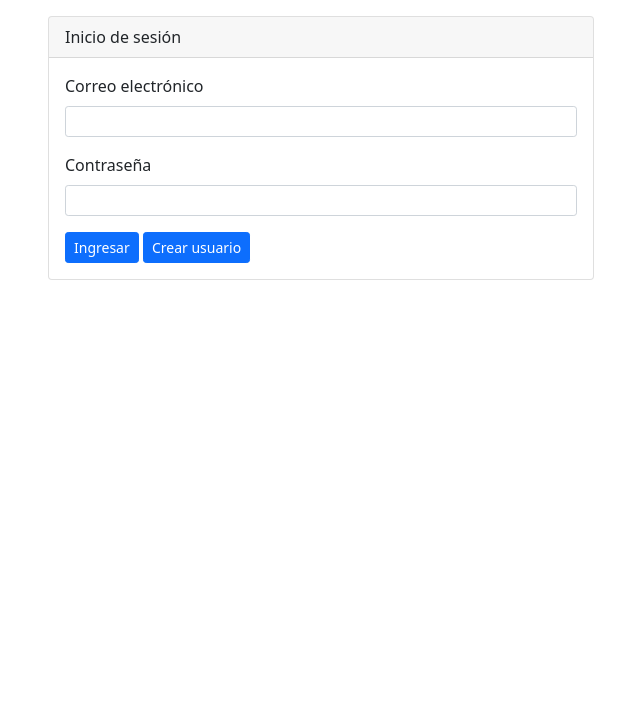
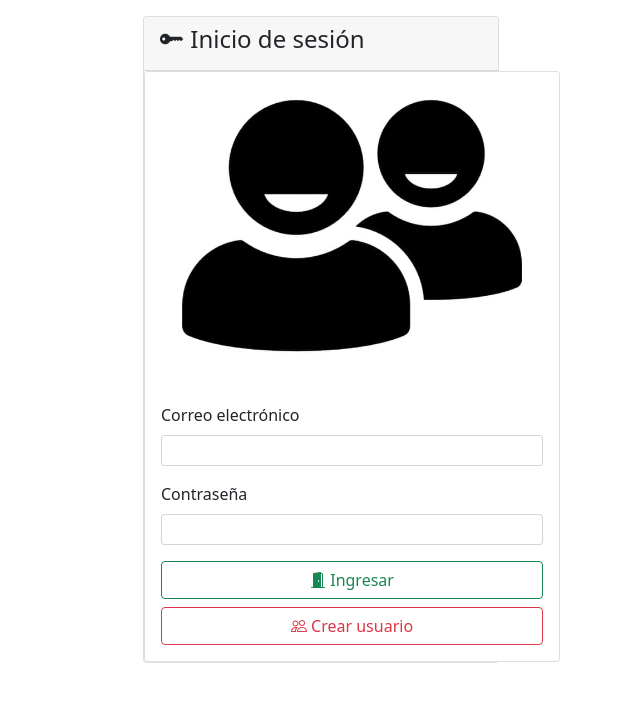
Before and after one commit to JuanHdzP/proyecto, a PHP site: page /sesion.php in a window 1280 px wide. Shown: the part 56-758 px from the top of the page, without its empty margins (319-959 px from the left). Run offline with PHP 8.4, Linux system fonts and the light colour scheme.

Commit message:
Nuevos botones y nuevo inicio de sesion

```diff
--- a/editoriales.php
+++ b/editoriales.php
@@ -24,9 +24,11 @@
                     <h4 i class="bi-printer"></i> Editoriales</h4>
                 </div>
                 <div class="card-body">
-                    <h5 a class="float-end btn btn-secondary" href="editorial.php" title="Crear editorial">
+                <div class="d-grid gap-2">
+                <a class="float-end btn btn-secondary" href="editorial.php" title="Crear editorial">
                         <i class="bi-plus-lg"></i>   Crear</h5>
                     </a>
+                </div>
                     <table class="table-striped table table-hover table-sm">
                         <thead>
                             <tr>
@@ -56,8 +58,10 @@ fin;
                             ?>
                         </tbody>
                     </table>
+                    <div class="d-grid gap-2">
                     <a href="index.php" class="btn btn-outline-dark float-end">
                     <i class="bi-house-door-fill"></i>   Inicio</a>
+                        </div>
                 </div>
             </div>
         </div>
--- a/index.php
+++ b/index.php
@@ -22,7 +22,7 @@
                 <tr>
                     <th style="width:60%">
                         <div class="card">
-                            <p class="card-header fs-5 fw-normal"><i class="bi bi-collection"></i> De un vistazo</p>
+                            <h5 p class="card-header fs-5 fw-normal"><i class="bi bi-collection"></i> De un vistazo</h5></p>
                             <div class="card-body">
                                 <div id="carouselLibros" class="carousel slide" data-bs-ride="carousel">
                                     <div class="carousel-inner rounded-3">
@@ -79,7 +79,7 @@
                                 <tr style="width:40%">
                                     <th>
                                         <div class="card">
-                                            <p class="card-header fs-5 fw-normal"><i class="bi bi-journal-plus"></i> Registro</p>
+                                            <h5 p class="card-header fs-5 fw-normal"><i class="bi bi-journal-plus"></i> Registro</h5></p>
                                             <div class="card-body">
                                                 <p class="fs-6 fw-normal">
                                                     Despues de crear tu perfil, podras agregar tantos libros como gustes, ademas de decidir si el tipo de accion sera intercambio, prestamo o regalo, ademas de decidir el precio por la accion.
@@ -91,7 +91,7 @@
                                 <tr style="width:60%">
                                     <th>
                                         <div class="card">
-                                            <p class="card-header fs-5 fw-normal"><i class="bi bi-people"></i> Comunidad</p>
+                                        <h5 p class="card-header fs-5 fw-normal"><i class="bi bi-people"></i> Comunidad</h5></p>
                                             <div class="card-body">
                                                 <p class="fs-6 fw-normal">
                                                 CroosBook es una plataforma que esta comprometida con su comunidad, ¿Has notado algo raro?, ¿Tardaron en devolverte tu libro?, ¿Tienes alguna sugerencia?, contacta con algun desarrollador ¡Esperamos tus comentarios!
--- a/informacion.php
+++ b/informacion.php
@@ -25,7 +25,7 @@
                                     <tbody>
                                         <tr>
                                             <th style="width: 30%">
-                                                <div class="card" style="width: 12rem;">
+                                                <div class="card" style="width: 14rem;">
                                                     <img src="./recursos/DevUno.png" class="card-img-top" alt="DevOne">
                                                     <div class="card-body">
                                                         <p class="fs-6 fw-normal">Ismael Pasalagua Santana</p>
@@ -33,7 +33,7 @@
                                                     </div>
                                                 </div>
                                             <th style="width: 30%">
-                                                <div class="card" style="width: 12rem;">
+                                                <div class="card" style="width: 14rem;">
                                                     <img src="./recursos/DevDos.png" class="card-img-top" alt="DevOne">
                                                     <div class="card-body">
                                                         <p class="fs-6 fw-normal">Juan Hernandez Puebla</p>
@@ -41,7 +41,7 @@
                                                     </div>
                                                 </div>
                                             <th style="width: 30%">
-                                                <div class="card" style="width: 12rem;">
+                                                <div class="card" style="width: 14rem;">
                                                     <img src="./recursos/DevTres.png" class="card-img-top" alt="DevOne">
                                                     <div class="card-body">
                                                         <p class="fs-6 fw-normal">Luis Eduardo Chavez Salgado</p>
--- a/sesion.php
+++ b/sesion.php
@@ -46,11 +46,13 @@ if ('POST' == $_SERVER['REQUEST_METHOD'] && isset($_POST['correo_electronico'])
     ?>
     <div class="container mt-3">
         <div class="row justify-content-center">
-            <div class="col-6">
+            <div class="col-4">
                 <div class="card">
                     <div class="card-header">
-                        Inicio de sesión
+                    <h4 i class="bi-key-fill"></i> Inicio de sesión</h4>
                     </div>
+                    <div class="card" style="width: 26rem;">
+                    <img src="recursos/usuario.jpg" class="card-img-top" alt="Imagen usuario">
                     <div class="card-body">
                         <form action="sesion.php" method="post">
                             <div class="mb-3">
@@ -61,8 +63,10 @@ if ('POST' == $_SERVER['REQUEST_METHOD'] && isset($_POST['correo_electronico'])
                                 <label for="contrasena" class="form-label">Contraseña</label>
                                 <input type="password" class="form-control form-control-sm" name="contrasena" id="contrasena" required>
                             </div>
-                            <button type="submit" class="btn btn-primary btn-sm">Ingresar</button>
-                            <a href="usuario.php" class="btn btn-primary btn-sm">Crear usuario</a>
+                            <div class="d-grid gap-2">
+                            <button type="submit" class="btn btn-outline-success"><i class="bi-door-open-fill"></i>   Ingresar</button>
+                            <a href="usuario.php" class="btn btn-outline-danger"><i class="bi-people"></i>   Crear usuario</a>
+                            </div>
                         </form>
                     </div>
                 </div>
--- a/temas.php
+++ b/temas.php
@@ -24,9 +24,11 @@
                     <h4 i class="bi-bookmark-heart"></i> Temas</h4>
                 </div>
                 <div class="card-body">
+                <div class="d-grid gap-2">
                     <a class="float-end btn btn-primary" href="tema.php" title="Crear tema">
                         <i class="bi-plus-lg"></i> Crear
                     </a>
+                    </div>
                     <table class="table-striped table table-hover table-sm">
                         <thead>
                             <tr>
@@ -56,8 +58,10 @@ fin;
                             ?>
                         </tbody>
                     </table>
+                    <div class="d-grid gap-2">
                     <a href="index.php" class="btn btn-outline-dark float-end">
                     <i class="bi-house-door-fill"></i>   Inicio</a>
+                        </div>
                 </div>
             </div>
         </div>
--- a/ubicanos.php
+++ b/ubicanos.php
@@ -17,7 +17,7 @@
     ?>
     <div class="container mt-3">
         <div class="row justify-content-center">
-                <div class="card">
+                <div class="card" style="width: 71rem;">
                 <h4 class="card-header"><i class="bi-pin-map-fill"></i> Ubícanos</h4>
                     <div class="card-body">
                         Nos ubicamos en Santa María Atarasquillo, Lerma, México
```
Also changed, not shown: editorial.php (+6 -2 lines), libros.php (+7 -3 lines), tema.php (+10 -4 lines), usuario.php (+6 -4 lines), usuarios.php (+8 -4 lines), documentacion-imgs/CA1-60f8a3f490e454.38310912.jpg (added), documentacion-imgs/CA1-60f8a45d3be972.11565134.jpg (added), documentacion-imgs/CA2-60f8a3f4910599.60021705.jpg (added), documentacion-imgs/CA2-60f8a45d3cee14.27802530.jpg (added), documentacion-imgs/CD-60f8a3f490be95.58471938.jpg (added), documentacion-imgs/CD-60f8a45d3bc558.47974574.jpg (added), documentacion-imgs/ID-60f8a3f4909650.82250679.jpg (added), documentacion-imgs/ID-60f8a45d3b9bf8.06704671.jpg (added), recursos/usuario.jpg (added).
